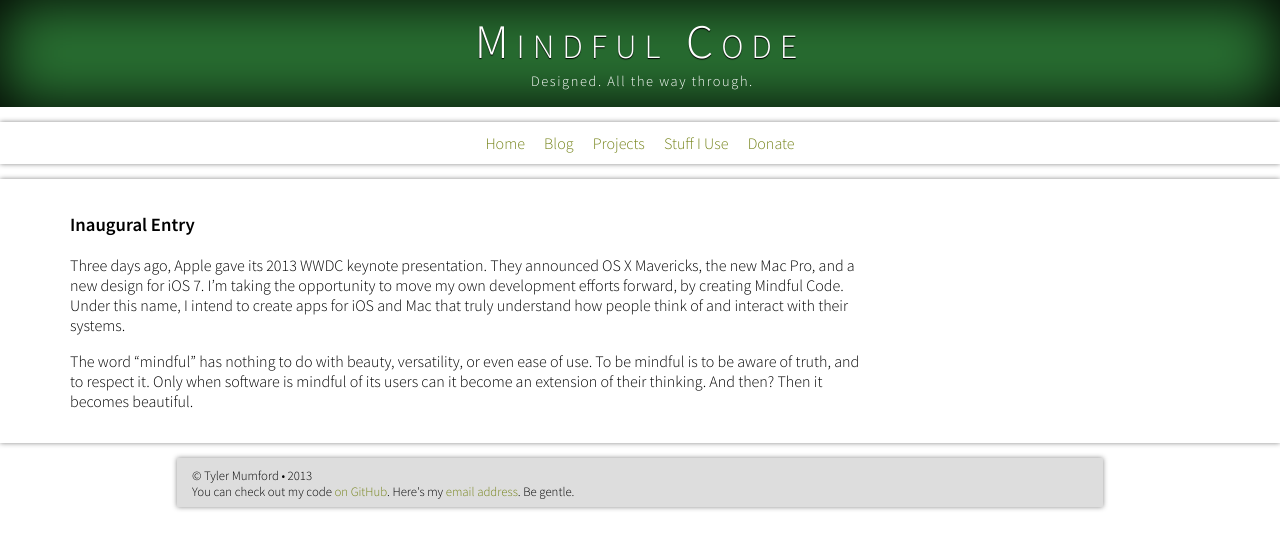
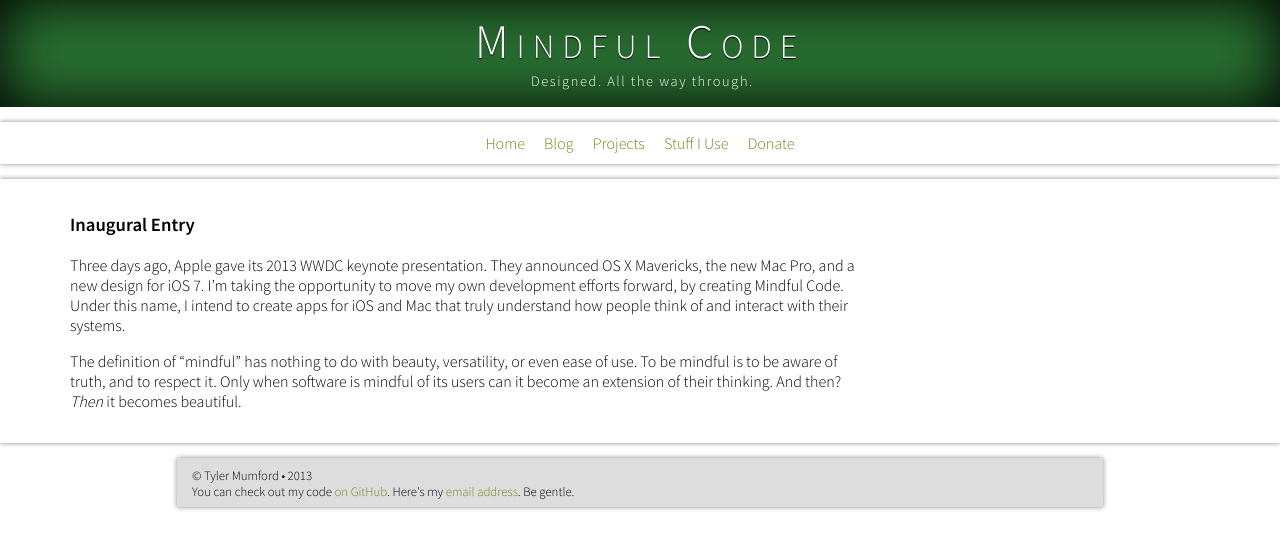
Before and after one commit to tylermumford/website-old, a Jekyll site: the page built from _posts/2013-06-13-inaugural-entry.md, in a window 1280 px wide. Shown: the top 549 px of the page. Built offline with Jekyll 4.4.1, drawn with Linux system fonts in a browser that asks for light colours.

Commit message:
Reworded the blog post to make it more self-consistent.

```diff
--- a/_posts/2013-06-13-inaugural-entry.md
+++ b/_posts/2013-06-13-inaugural-entry.md
@@ -9,4 +9,4 @@ title: Inaugural Entry
 
 Three days ago, Apple gave its 2013 WWDC keynote presentation. They announced OS X Mavericks, the new Mac Pro, and a new design for iOS 7. I'm taking the opportunity to move my own development efforts forward, by creating Mindful Code. Under this name, I intend to create apps for iOS and Mac that truly understand how people think of and interact with their systems.
 
-The word "mindful" has nothing to do with beauty, versatility, or even ease of use. To be mindful is to be aware of truth, and to respect it. Only when software is mindful of its users can it become an extension of their thinking. And then? Then it becomes beautiful.
+The definition of "mindful" has nothing to do with beauty, versatility, or even ease of use. To be mindful is to be aware of truth, and to respect it. Only when software is mindful of its users can it become an extension of their thinking. And then? *Then* it becomes beautiful.
```
